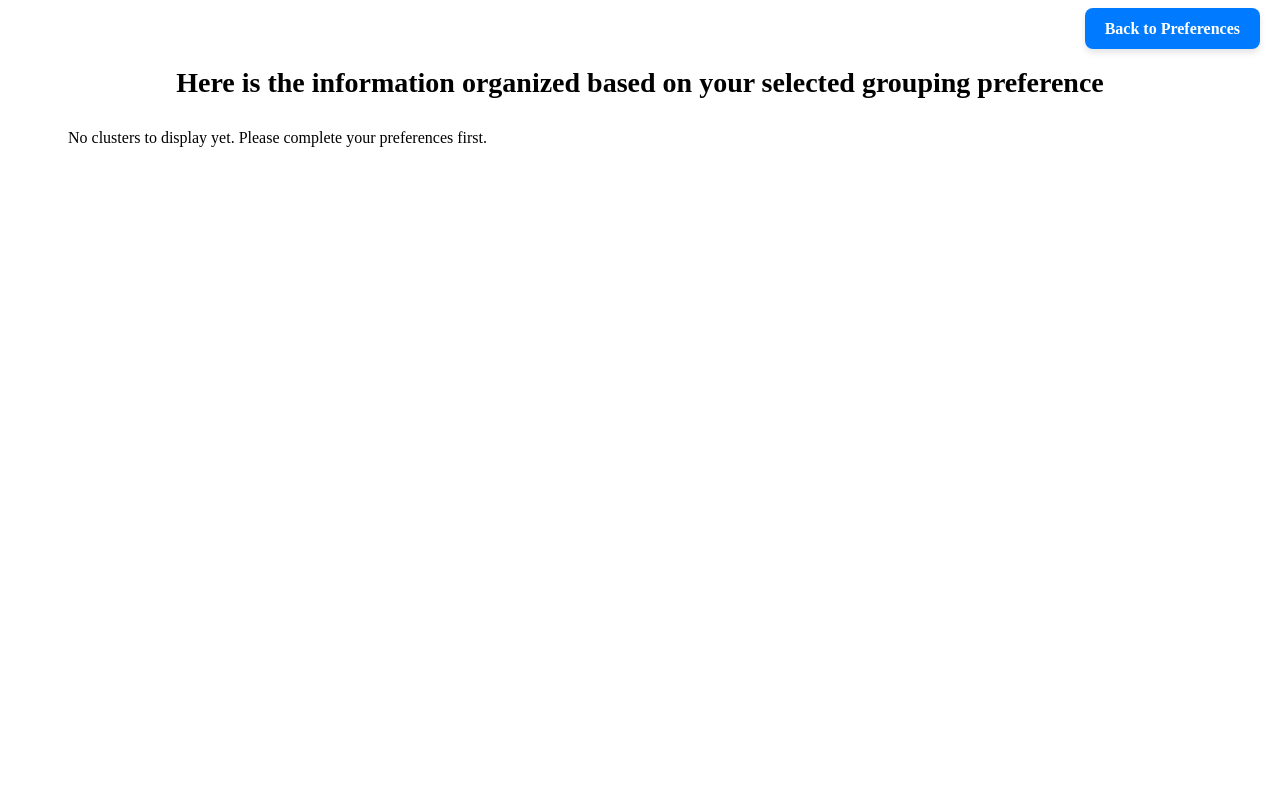
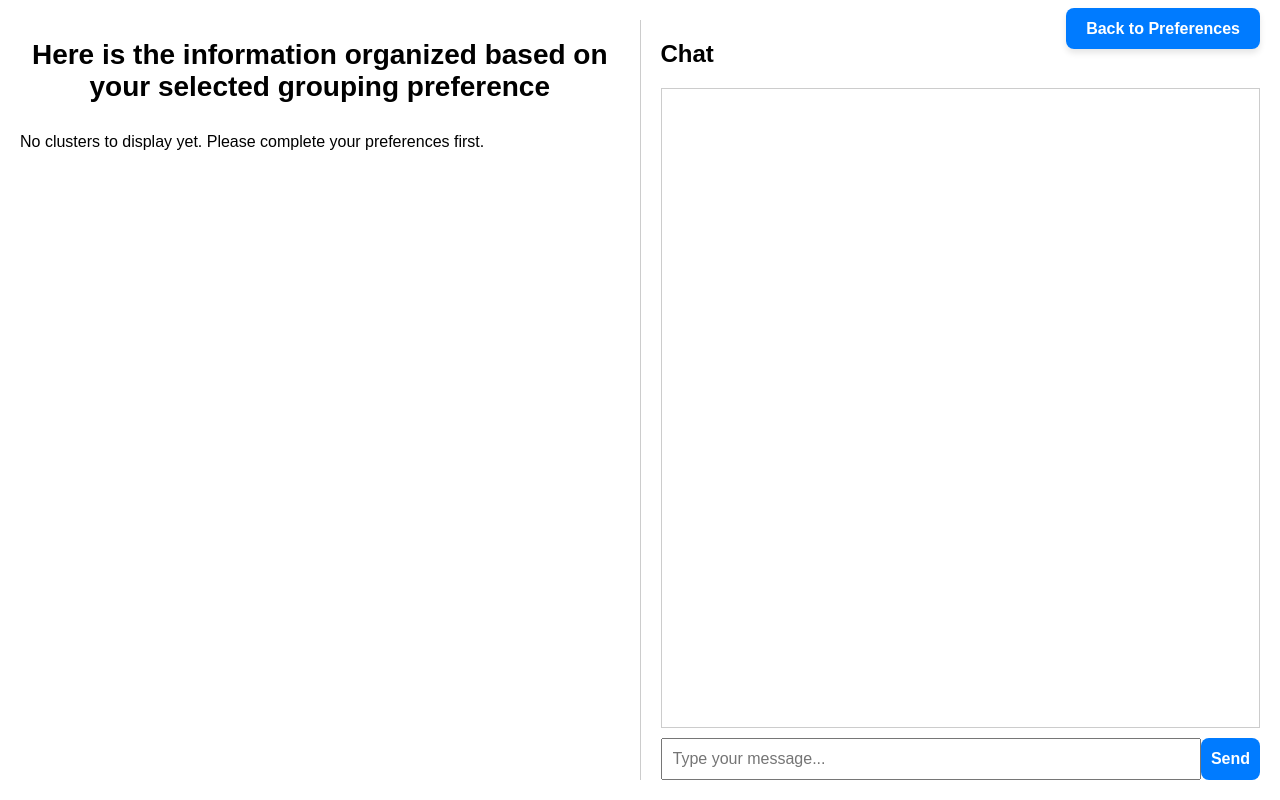
Before and after one commit to shambhawipal-tud/cluster_study1, a Flask app: page /review-clusters in a window 1280 px wide. Run offline with Flask 3, Linux system fonts and the light colour scheme.

Commit message:
added changes to html of reviewing cluster

```diff
--- a/templates/review_clusters.html
+++ b/templates/review_clusters.html
@@ -3,12 +3,71 @@
 <head>
     <title>Cluster Review</title>
     <link rel="stylesheet" href="{{ url_for('static', filename='style.css') }}">
+    <style>
+        body, html {
+            margin: 0;
+            padding: 0;
+            height: 100%;
+            font-family: Arial, sans-serif;
+        }
+
+        .container {
+            display: flex;
+            height: 100vh;
+            padding: 20px;
+            box-sizing: border-box;
+        }
+
+        .left-panel {
+            width: 50%;
+            overflow-y: auto;
+            border-right: 1px solid #ccc;
+            padding-right: 20px;
+        }
+
+        .right-panel {
+            width: 50%;
+            padding-left: 20px;
+            display: flex;
+            flex-direction: column;
+        }
+
+        .chat-box {
+            flex-grow: 1;
+            border: 1px solid #ccc;
+            padding: 10px;
+            overflow-y: auto;
+            margin-bottom: 10px;
+            background: #fff;
+        }
+
+        .chat-input {
+            display: flex;
+        }
+
+            .chat-input input[type="text"] {
+                flex-grow: 1;
+                padding: 10px;
+                font-size: 16px;
+            }
+
+            .chat-input button {
+                padding: 10px;
+                font-size: 16px;
+            }
+
+        .cluster {
+            margin-bottom: 15px;
+        }
+    </style>
 </head>
 <body>
     <div class="top-right-button">
         <a href="{{ url_for('next_page') }}" class="continue-button">Back to Preferences</a>
     </div>
     <div class="container">
+        <!-- LEFT: Clusters -->
+        <div class="left-panel">
             <h1 class="page-heading">Here is the information organized based on your selected grouping preference</h1>
             {% if clusters %}
             {% for cluster in clusters %}
@@ -25,5 +84,32 @@
             <p>No clusters to display yet. Please complete your preferences first.</p>
             {% endif %}
         </div>
+
+        <!-- RIGHT: Chat -->
+        <div class="right-panel">
+            <h2>Chat</h2>
+            <div class="chat-box" id="chatBox"></div>
+            <div class="chat-input">
+                <input type="text" id="chatInput" placeholder="Type your message...">
+                <button onclick="sendMessage()">Send</button>
+            </div>
+        </div>
+    </div>
+
+    <script>
+        function sendMessage() {
+            const input = document.getElementById('chatInput');
+            const message = input.value.trim();
+            if (!message) return;
+
+            const chatBox = document.getElementById('chatBox');
+            const messageDiv = document.createElement('div');
+            messageDiv.textContent = message;
+            chatBox.appendChild(messageDiv);
+
+            input.value = '';
+            chatBox.scrollTop = chatBox.scrollHeight;
+        }
+    </script>
 </body>
 </html>
```
Lines whose indentation alone changed are shown as unchanged.
